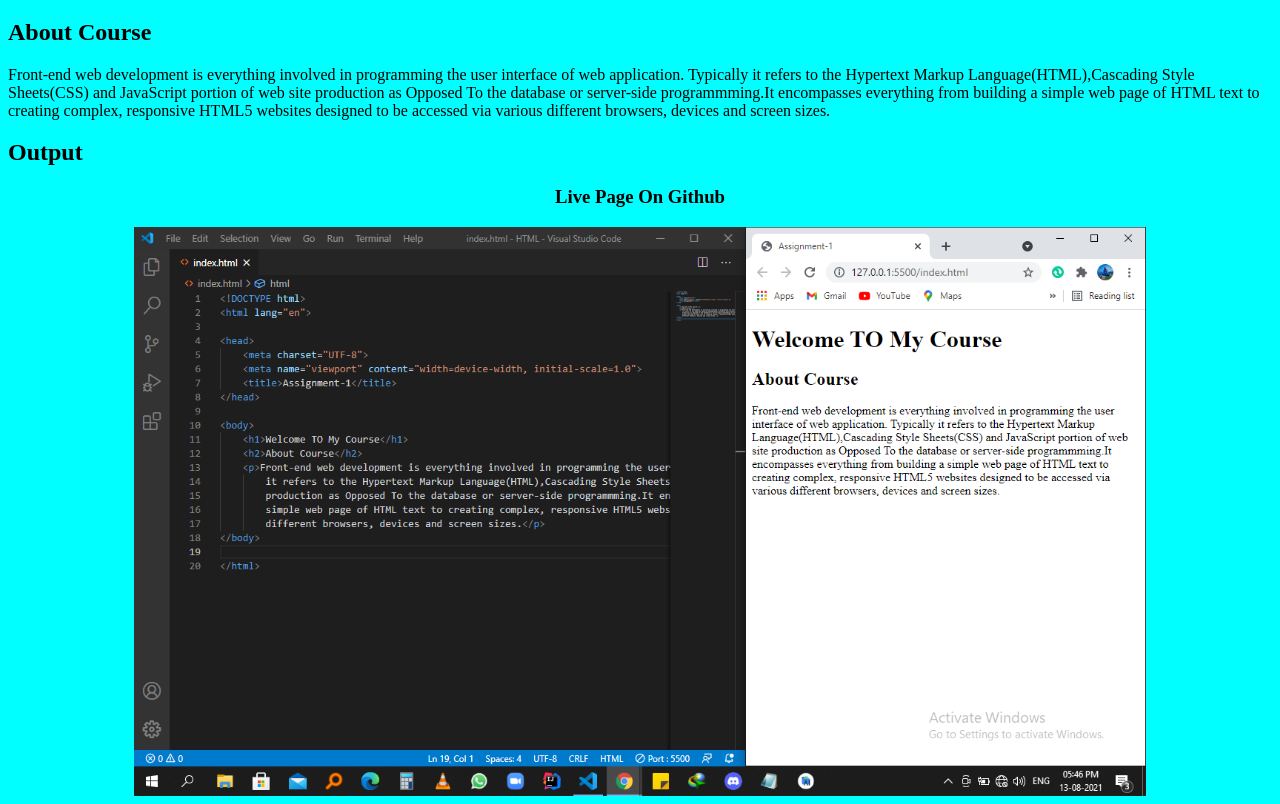
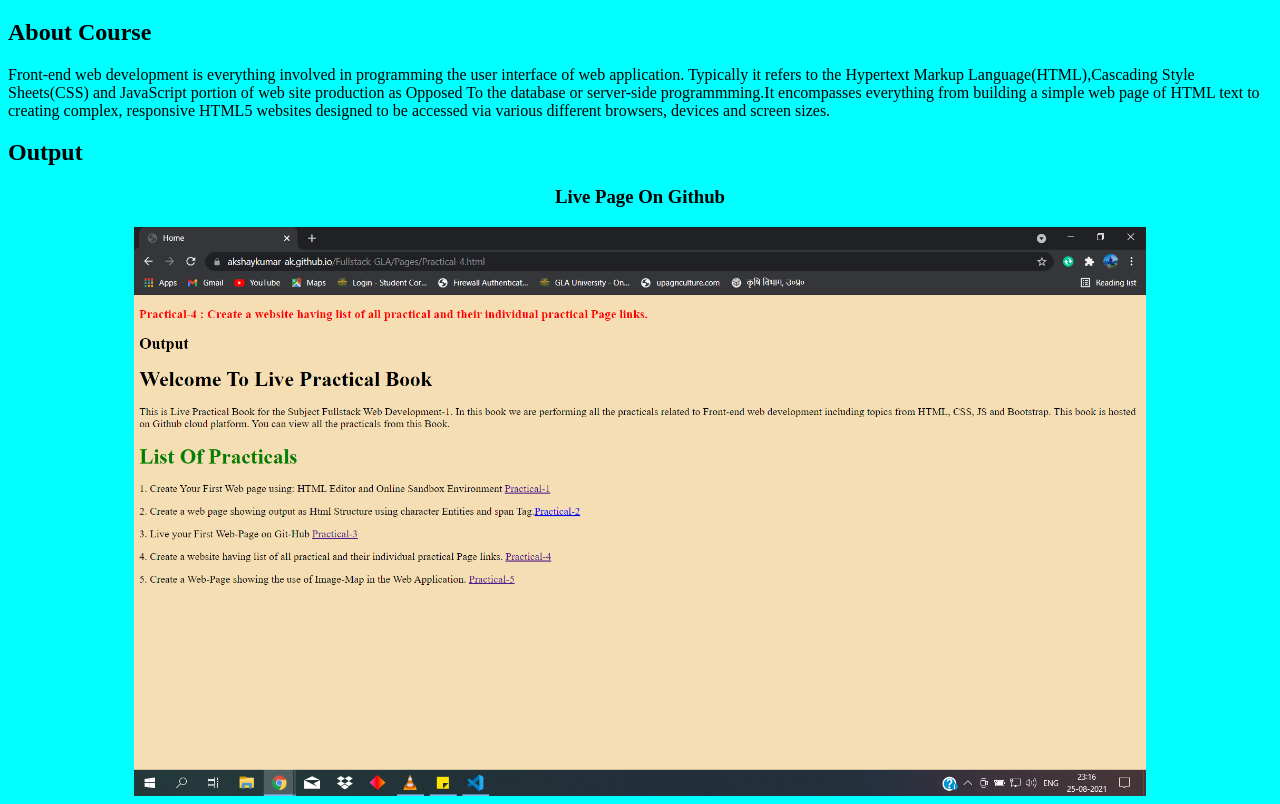
Before and after one commit to akshaykumar-ak/Fullstack-GLA, a plain HTML site: page Pages/Practical-3.html in a window 1280 px wide. Shown: the part 102-906 px from the top of the page. Drawn offline with Linux system fonts and the light colour scheme.

Commit message:
Initial Commit

```diff
--- a/Pages/Practical-3.html
+++ b/Pages/Practical-3.html
@@ -28,6 +28,6 @@
         different browsers, devices and screen sizes.</p>
         <h2>Output</h2>
         <h3 style="text-align: center;">Live Page On Github</h3>
-        <img src="../Images/Practical-1_A.png" alt="Live Image" class="center" class="center">
+        <img src="../Images/Practical-1-Live.png" alt="Live Image" class="center" class="center">
 </body>
 </html>
```
Also changed, not shown: Images/Practical-1-Live.png (added).
